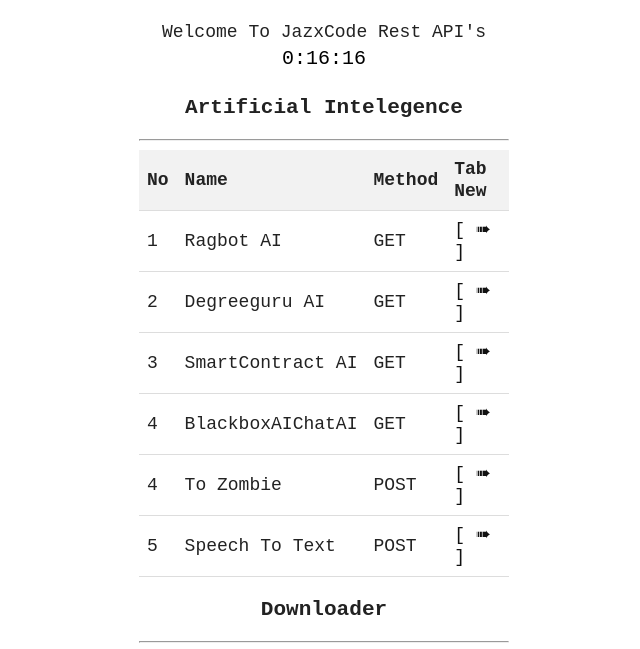
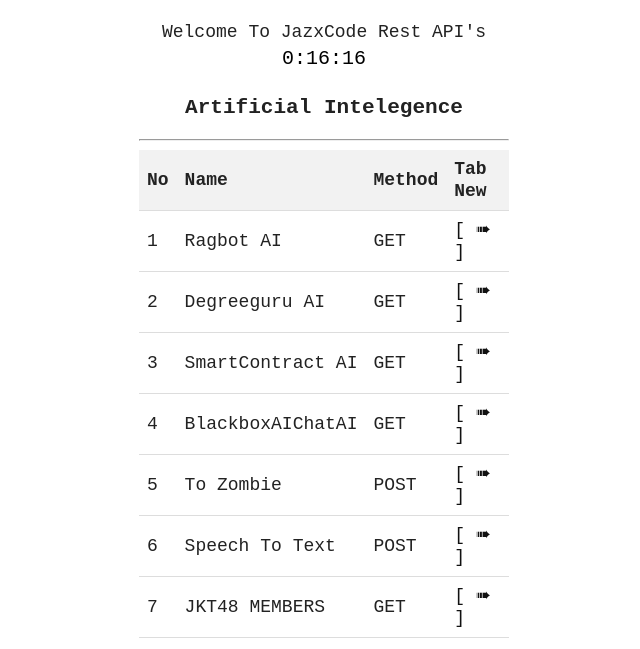
Before and after one commit to Jazxx77/ApiKeys, a website: page index.html in a window 1280 px wide. Shown: the part 293-942 px from the top of the page, without its empty margins (316-956 px from the left). Drawn offline with Linux system fonts and the light colour scheme.

Commit message:
Update index.html

```diff
--- a/index.html
+++ b/index.html
@@ -321,17 +321,25 @@
                <td><a href="/api/blackboxAIChat?message=hai">[ ➠ ]</a></td>
             </tr>
             <tr>
-                <td>4</td>
+                <td>5</td>
                 <td>To Zombie</td>
                 <td>POST</td>
                 <td><a href="/tozombie">[ ➠ ]</a></td>
             </tr>
             <tr>
-                <td>5</td>
+                <td>6</td>
                 <td>Speech To Text</td>
                 <td>POST</td>
                 <td><a href="/speech">[ ➠ ]</a></td>
             </tr>
+            <tr>
+                <td>7</td>
+                <td>JKT48 MEMBERS</td>
+                <td>GET</td>
+                <td><a href="/api/jkt48-members?url=Amanda
+Sukma">[ ➠ ]</a></td>
+            </tr>
+            <tr>
         </table>
         <h3>Downloader</h3>
         <table>
```
